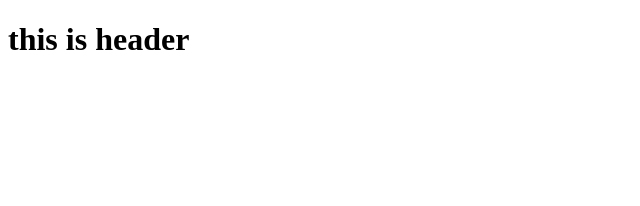
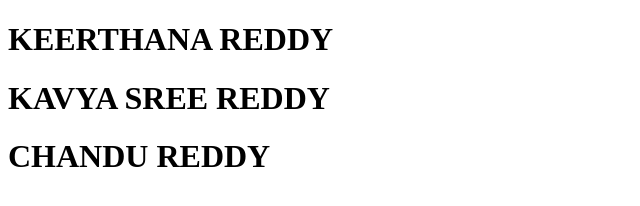
Before and after one commit to chandureddy142/Test, a plain HTML site: page index.html in a window 1280 px wide. Shown: the whole page, without its empty margins (0-640 px from the left). Drawn offline with Linux system fonts and the light colour scheme.

Commit message:
INDEX UPDATED

```diff
--- a/index.html
+++ b/index.html
@@ -6,6 +6,8 @@
     <title>Document</title>
 </head>
 <body>
-    <h1>this is header</h1>
+    <h1>KEERTHANA REDDY</h1>
+    <h1>KAVYA SREE REDDY</h1>
+    <h1>CHANDU REDDY</h1>
 </body>
 </html>
```
